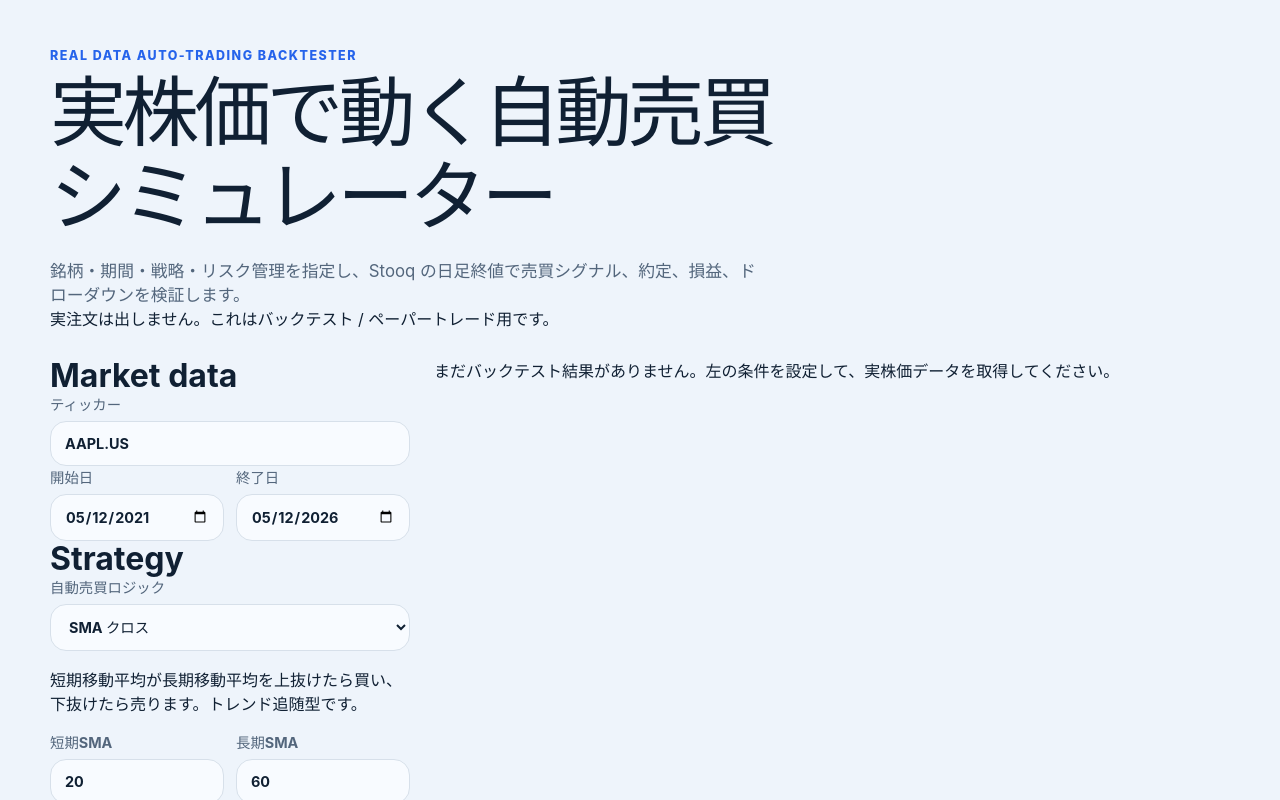
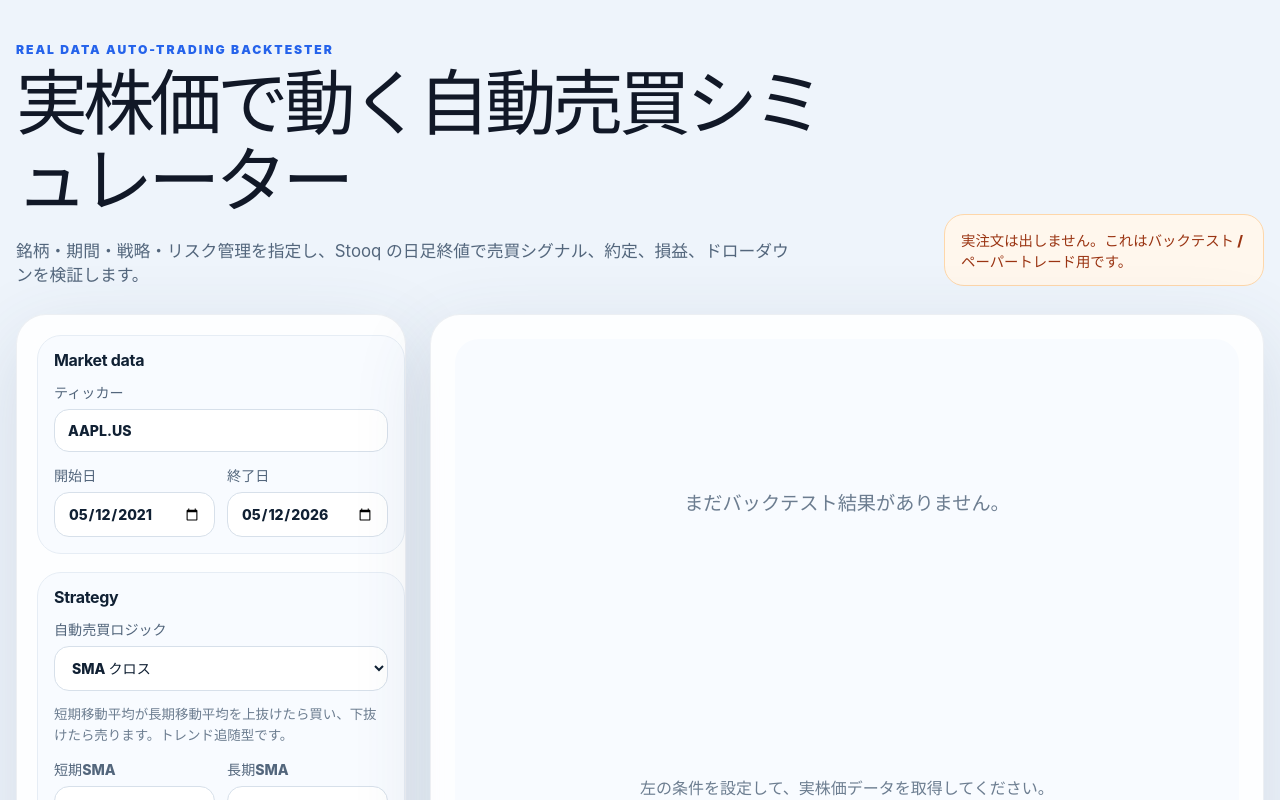
Before and after one commit to univcorp2-ctrl/stock-investment-simulator, a React (Vite) app: page / in a window 1280 px wide. Shown: the top 800 px of the page. Built offline with nearby package versions, Linux system fonts and the light colour scheme.

Commit message:
Update styles for professional trading dashboard

```diff
--- a/src/client/styles.css
+++ b/src/client/styles.css
@@ -1,5 +1,5 @@
 :root {
-  color: #102033;
+  color: #111827;
   background: #eef4fb;
   font-family: Inter, ui-sans-serif, system-ui, -apple-system, BlinkMacSystemFont, "Segoe UI", sans-serif;
   font-synthesis: none;
@@ -18,81 +18,113 @@ body {
 }
 
 main {
-  width: min(1180px, calc(100% - 32px));
+  width: min(1360px, calc(100% - 32px));
   margin: 0 auto;
-  padding: 48px 0;
+  padding: 42px 0;
 }
 
 .hero {
+  display: flex;
+  gap: 24px;
+  align-items: flex-end;
+  justify-content: space-between;
   margin-bottom: 28px;
 }
 
 .eyebrow {
   margin: 0 0 8px;
   color: #2563eb;
-  font-size: 0.78rem;
-  font-weight: 800;
-  letter-spacing: 0.12em;
+  font-size: 0.76rem;
+  font-weight: 900;
+  letter-spacing: 0.16em;
   text-transform: uppercase;
 }
 
 h1,
 h2 {
   margin: 0;
-  line-height: 1.1;
+  line-height: 1.08;
 }
 
 h1 {
-  max-width: 780px;
-  font-size: clamp(2.2rem, 6vw, 4.8rem);
-  letter-spacing: -0.06em;
+  max-width: 860px;
+  font-size: clamp(2.3rem, 5.6vw, 5.1rem);
+  letter-spacing: -0.065em;
 }
 
 h2 {
-  font-size: clamp(1.25rem, 3vw, 2rem);
+  font-size: clamp(1.35rem, 2.3vw, 2.15rem);
+  letter-spacing: -0.04em;
 }
 
 .lead {
-  max-width: 720px;
+  max-width: 780px;
   margin: 18px 0 0;
   color: #53667c;
   font-size: 1.05rem;
 }
 
+.disclaimer {
+  max-width: 320px;
+  border: 1px solid #fed7aa;
+  border-radius: 20px;
+  background: #fff7ed;
+  color: #9a3412;
+  padding: 14px 16px;
+  font-size: 0.9rem;
+  font-weight: 800;
+}
+
 .layout {
   display: grid;
-  grid-template-columns: 360px 1fr;
+  grid-template-columns: 390px 1fr;
   gap: 24px;
   align-items: start;
 }
 
-.panel,
-.results {
+.control-panel,
+.results-panel {
   border: 1px solid rgba(45, 67, 98, 0.08);
-  border-radius: 28px;
-  background: rgba(255, 255, 255, 0.84);
+  border-radius: 30px;
+  background: rgba(255, 255, 255, 0.88);
   box-shadow: 0 24px 80px rgba(59, 76, 104, 0.14);
+  backdrop-filter: blur(14px);
 }
 
-.panel {
+.control-panel {
   display: grid;
-  gap: 16px;
-  padding: 22px;
+  gap: 18px;
+  padding: 20px;
   position: sticky;
-  top: 20px;
+  top: 18px;
 }
 
-.results {
-  min-height: 530px;
-  padding: 26px;
+.results-panel {
+  min-height: 680px;
+  padding: 24px;
+}
+
+.panel-section {
+  display: grid;
+  gap: 13px;
+  border: 1px solid #e6edf5;
+  border-radius: 24px;
+  background: #f8fbff;
+  padding: 16px;
+}
+
+.panel-section h2 {
+  color: #102033;
+  font-size: 1rem;
+  letter-spacing: -0.02em;
 }
 
 label {
   display: grid;
   gap: 7px;
   color: #53667c;
-  font-size: 0.9rem;
-  font-weight: 700;
+  font-size: 0.88rem;
+  font-weight: 800;
 }
 
 input,
@@ -100,15 +132,15 @@ select,
 button {
   width: 100%;
   border: 1px solid #d7e0ea;
-  border-radius: 16px;
+  border-radius: 15px;
   font: inherit;
 }
 
 input,
 select {
-  padding: 13px 14px;
+  padding: 12px 13px;
   color: #102033;
-  background: #f8fbff;
+  background: white;
 }
 
 button {
@@ -117,7 +149,7 @@ button {
   color: white;
   background: linear-gradient(135deg, #2563eb, #14b8a6);
   cursor: pointer;
-  font-weight: 800;
+  font-weight: 900;
   box-shadow: 0 14px 36px rgba(37, 99, 235, 0.25);
 }
 
@@ -132,86 +164,195 @@ button:disabled {
   gap: 12px;
 }
 
+.strategy-help,
 .hint {
   margin: 0;
   color: #6c7d90;
-  font-size: 0.85rem;
+  font-size: 0.84rem;
+  line-height: 1.55;
 }
 
-.empty-state,
-.error {
+.message {
   display: grid;
-  min-height: 470px;
+  min-height: 610px;
   place-items: center;
-  border-radius: 22px;
+  border-radius: 24px;
+  padding: 24px;
+  text-align: center;
+}
+
+.message strong {
+  display: block;
+  margin-bottom: 8px;
+  font-size: 1.2rem;
+}
+
+.empty {
   background: #f8fbff;
   color: #6c7d90;
-  text-align: center;
-  padding: 24px;
 }
 
 .error {
   background: #fff1f2;
   color: #be123c;
-  font-weight: 800;
+  font-weight: 900;
 }
 
 .result-header {
   display: flex;
-  gap: 20px;
-  align-items: center;
+  gap: 18px;
+  align-items: flex-start;
   justify-content: space-between;
-  margin-bottom: 22px;
+  margin-bottom: 20px;
 }
 
-.badge {
-  border-radius: 999px;
-  padding: 10px 14px;
+.signal {
+  min-width: 220px;
+  border-radius: 24px;
+  padding: 14px 16px;
+  text-align: right;
+}
+
+.signal span,
+.signal small {
+  display: block;
+}
+
+.signal span {
+  color: #64748b;
+  font-size: 0.75rem;
+  font-weight: 900;
+  letter-spacing: 0.08em;
+  text-transform: uppercase;
+}
+
+.signal strong {
+  display: block;
+  margin: 2px 0;
+  font-size: 2rem;
+  letter-spacing: -0.06em;
+}
+
+.signal small {
+  color: #475569;
+  font-size: 0.78rem;
+  line-height: 1.35;
+}
+
+.signal.buy {
+  background: #dcfce7;
+  color: #047857;
+}
+
+.signal.sell {
+  background: #ffe4e6;
+  color: #be123c;
+}
+
+.signal.hold {
+  background: #e0f2fe;
+  color: #0369a1;
+}
+
+.metric-grid {
+  display: grid;
+  grid-template-columns: repeat(4, minmax(0, 1fr));
+  gap: 12px;
+  margin-bottom: 18px;
+}
+
+.metric-card {
+  border: 1px solid #e6edf5;
+  border-radius: 23px;
+  background: #f8fbff;
+  padding: 15px;
+}
+
+.metric-card span {
+  display: block;
+  margin-bottom: 8px;
+  color: #6c7d90;
+  font-size: 0.78rem;
   font-weight: 900;
 }
 
-.positive {
-  color: #047857;
-  background: #d1fae5;
+.metric-card strong {
+  font-size: clamp(1.12rem, 1.7vw, 1.55rem);
+  letter-spacing: -0.04em;
 }
 
-.negative {
-  color: #be123c;
-  background: #ffe4e6;
+.metric-card.good strong,
+.pnl-up {
+  color: #047857;
 }
 
-.stat-grid {
-  display: grid;
-  grid-template-columns: repeat(4, minmax(0, 1fr));
-  gap: 12px;
-  margin-bottom: 20px;
+.metric-card.bad strong,
+.pnl-down {
+  color: #be123c;
 }
 
-.stat-grid article {
+.chart-card,
+.trade-log {
   border: 1px solid #e6edf5;
-  border-radius: 22px;
-  background: #f8fbff;
+  border-radius: 26px;
+  background: linear-gradient(180deg, #ffffff, #f8fbff);
   padding: 16px;
 }
 
-.stat-grid span {
-  display: block;
-  margin-bottom: 8px;
-  color: #6c7d90;
-  font-size: 0.82rem;
-  font-weight: 700;
+.chart-card {
+  margin-bottom: 18px;
 }
 
-.stat-grid strong {
-  font-size: clamp(1.15rem, 2vw, 1.6rem);
+.chart-head,
+.trade-log-head {
+  display: flex;
+  gap: 12px;
+  align-items: center;
+  justify-content: space-between;
+  margin-bottom: 12px;
 }
 
-.chart-card {
-  overflow: hidden;
-  border: 1px solid #e6edf5;
-  border-radius: 24px;
-  background: linear-gradient(180deg, #ffffff, #f8fbff);
-  padding: 14px;
+.chart-head span,
+.trade-log-head span {
+  display: block;
+  color: #64748b;
+  font-size: 0.76rem;
+  font-weight: 900;
+  letter-spacing: 0.08em;
+  text-transform: uppercase;
+}
+
+.chart-head strong,
+.trade-log-head strong {
+  display: block;
+  color: #102033;
+  font-size: 1.05rem;
+}
+
+.legend {
+  display: flex;
+  gap: 10px;
+  flex-wrap: wrap;
+  color: #64748b;
+  font-size: 0.82rem;
+  font-weight: 800;
+}
+
+.legend-item::before {
+  content: "";
+  display: inline-block;
+  width: 10px;
+  height: 10px;
+  border-radius: 999px;
+  margin-right: 6px;
+}
+
+.legend-item.auto::before {
+  background: #2563eb;
+}
+
+.legend-item.hold::before {
+  background: #94a3b8;
 }
 
 svg {
@@ -227,43 +368,132 @@ svg line {
 
 svg polyline {
   fill: none;
-  stroke: #2563eb;
   stroke-linecap: round;
   stroke-linejoin: round;
-  stroke-width: 4;
+}
+
+.equity-line {
+  stroke: #2563eb;
+  stroke-width: 4.5;
+}
+
+.benchmark-line {
+  stroke: #94a3b8;
+  stroke-dasharray: 8 8;
+  stroke-width: 3;
 }
 
 .chart-caption {
   display: flex;
   justify-content: space-between;
   color: #6c7d90;
-  font-size: 0.84rem;
-  font-weight: 700;
-  padding: 0 8px 4px;
+  font-size: 0.82rem;
+  font-weight: 800;
+  padding: 0 8px 2px;
 }
 
-@media (max-width: 920px) {
+.trade-log-head p {
+  margin: 0;
+  color: #64748b;
+  font-size: 0.9rem;
+  font-weight: 800;
+}
+
+.table-wrap {
+  overflow-x: auto;
+}
+
+table {
+  width: 100%;
+  border-collapse: collapse;
+  min-width: 820px;
+}
+
+th,
+td {
+  border-bottom: 1px solid #e6edf5;
+  padding: 12px 10px;
+  text-align: left;
+  vertical-align: top;
+  font-size: 0.86rem;
+}
+
+th {
+  color: #64748b;
+  font-size: 0.75rem;
+  font-weight: 900;
+  letter-spacing: 0.08em;
+  text-transform: uppercase;
+}
+
+.side {
+  display: inline-flex;
+  border-radius: 999px;
+  padding: 4px 9px;
+  font-size: 0.75rem;
+  font-weight: 900;
+}
+
+.side.buy {
+  background: #dcfce7;
+  color: #047857;
+}
+
+.side.sell {
+  background: #ffe4e6;
+  color: #be123c;
+}
+
+.no-trades {
+  border-radius: 18px;
+  background: #f8fbff;
+  color: #64748b;
+  padding: 18px;
+  text-align: center;
+  font-weight: 800;
+}
+
+@media (max-width: 1080px) {
+  .hero,
+  .result-header,
+  .chart-head,
+  .trade-log-head {
+    align-items: flex-start;
+    flex-direction: column;
+  }
+
   .layout {
     grid-template-columns: 1fr;
   }
 
-  .panel {
+  .control-panel {
     position: static;
   }
 
-  .stat-grid {
+  .metric-grid {
     grid-template-columns: repeat(2, minmax(0, 1fr));
+  }
+
+  .signal {
+    width: 100%;
+    text-align: left;
   }
 }
 
-@media (max-width: 560px) {
+@media (max-width: 620px) {
   main {
-    width: min(100% - 20px, 1180px);
-    padding: 28px 0;
+    width: min(100% - 20px, 1360px);
+    padding: 26px 0;
   }
 
   .field-row,
-  .stat-grid {
+  .metric-grid {
     grid-template-columns: 1fr;
   }
+
+  .control-panel,
+  .results-panel {
+    padding: 14px;
+    border-radius: 24px;
+  }
 }
```
